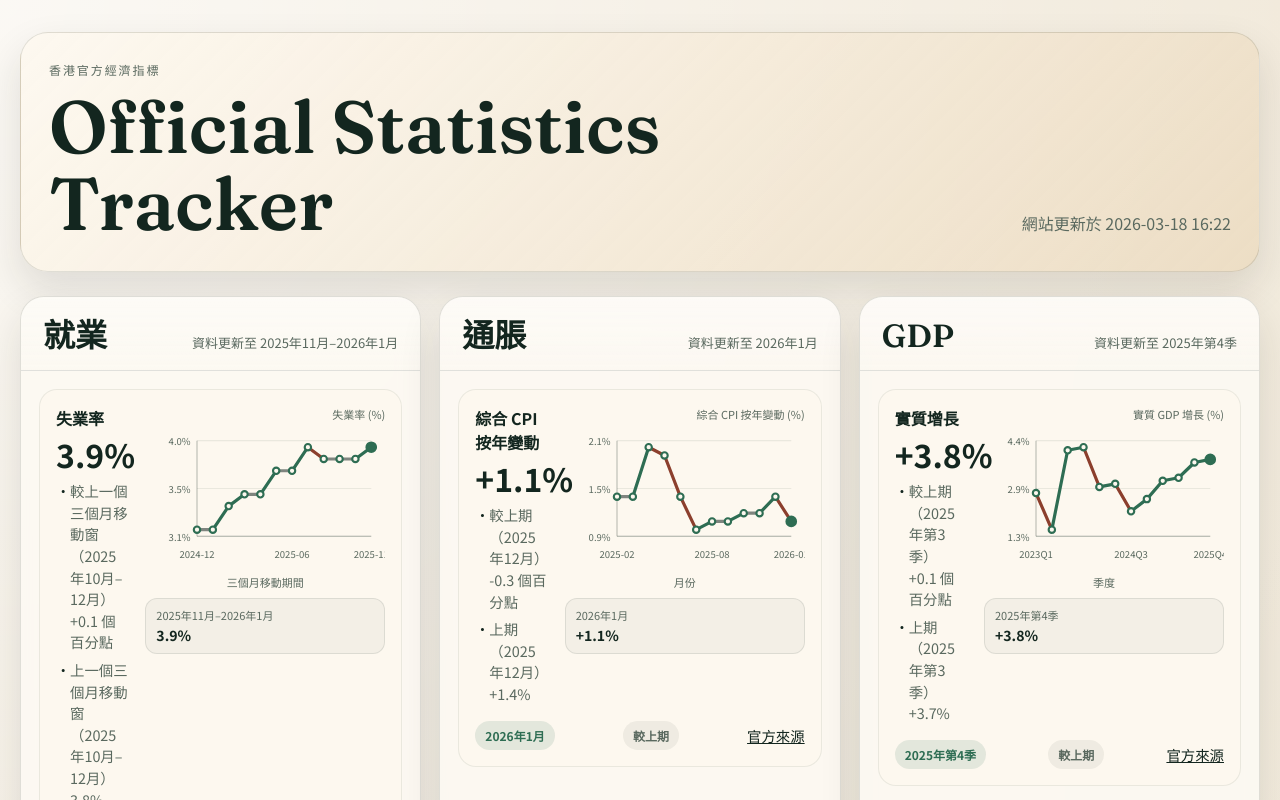
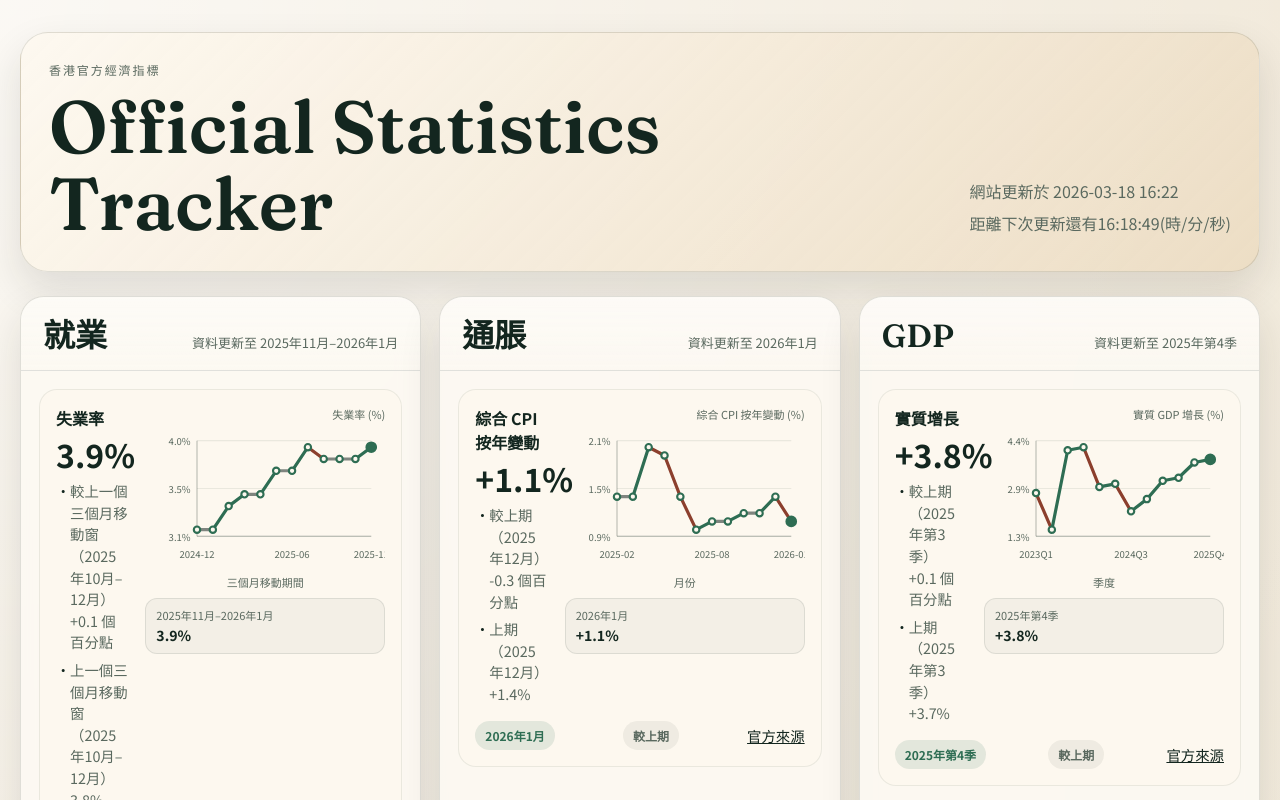
Before and after one commit to martinmtt0902/hong-kong-economic-dashboard, a React (Vite) app: page / in a window 1280 px wide. Shown: the top 800 px of the page. Built offline with nearby package versions, Linux system fonts and the light colour scheme.

Commit message:
Add next-update countdown and move schedule to 9am HKT

```diff
--- a/src/App.tsx
+++ b/src/App.tsx
@@ -4,9 +4,12 @@ import { formatTimestamp } from "./lib/format";
 import { DashboardCard } from "./components/DashboardCard";
 import type { DashboardPayload } from "./types";
 
+const HKT_OFFSET_MS = 8 * 60 * 60 * 1000;
+
 function App() {
   const [dashboard, setDashboard] = useState<DashboardPayload | null>(null);
   const [error, setError] = useState<string | null>(null);
+  const [countdownText, setCountdownText] = useState<string>(() => formatCountdownToNextHkt9am());
 
   useEffect(() => {
     void fetchDashboard()
@@ -16,6 +19,14 @@ function App() {
       .catch((reason: unknown) => {
         setError(reason instanceof Error ? reason.message : "資料載入失敗");
       });
+  }, []);
+
+  useEffect(() => {
+    const timer = window.setInterval(() => {
+      setCountdownText(formatCountdownToNextHkt9am());
+    }, 1000);
+
+    return () => window.clearInterval(timer);
   }, []);
 
   if (error) {
@@ -51,6 +62,7 @@ function App() {
         </div>
         <div className="hero-meta">
           <p>網站更新於 {formatTimestamp(dashboard.generated_at)}</p>
+          <p>距離下次更新還有{countdownText}(時/分/秒)</p>
         </div>
       </section>
 
@@ -64,3 +76,28 @@ function App() {
 }
 
 export default App;
+
+function formatCountdownToNextHkt9am(now = new Date()): string {
+  const nextUpdate = nextHktNineAm(now);
+  const diffMs = Math.max(0, nextUpdate.getTime() - now.getTime());
+  const totalSeconds = Math.floor(diffMs / 1000);
+  const hours = Math.floor(totalSeconds / 3600);
+  const minutes = Math.floor((totalSeconds % 3600) / 60);
+  const seconds = totalSeconds % 60;
+
+  return [hours, minutes, seconds].map((value) => String(value).padStart(2, "0")).join(":");
+}
+
+function nextHktNineAm(now: Date): Date {
+  const hkNow = new Date(now.getTime() + HKT_OFFSET_MS);
+  const year = hkNow.getUTCFullYear();
+  const month = hkNow.getUTCMonth();
+  const day = hkNow.getUTCDate();
+
+  let targetMs = Date.UTC(year, month, day, 9, 0, 0) - HKT_OFFSET_MS;
+  if (targetMs <= now.getTime()) {
+    targetMs = Date.UTC(year, month, day + 1, 9, 0, 0) - HKT_OFFSET_MS;
+  }
+
+  return new Date(targetMs);
+}
```
